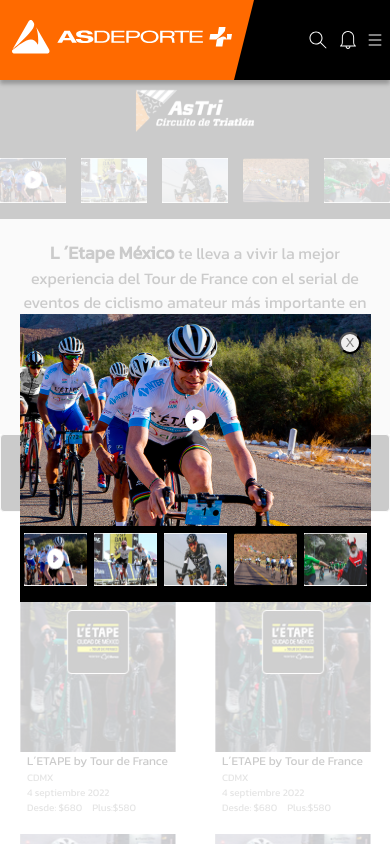
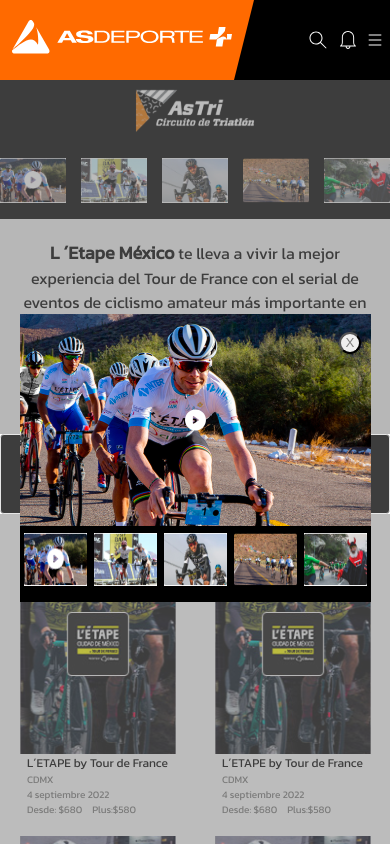
Before and after one commit to carlosalberto05/asdeporte, a Next.js app: page / in a window 390 px wide. Both pictures are taken after a click on the picture 33 px from the left and 180 px from the top of the page. Shown: the top 844 px of the page. Built offline with nearby package versions, Linux system fonts and the light colour scheme.

Commit message:
actualizacion

```diff
--- a/src/components/FloatMenu.js
+++ b/src/components/FloatMenu.js
@@ -5,9 +5,10 @@
 
 const FloatMenu = () => {
   const { isModalActive } = useContext(ModalContext);
-  const opacityClass = isModalActive ? styles.modalActive : "";
+  // const opacityClass = isModalActive ? styles.modalActive : "";
   return (
-    <div className={`${styles.containerFloatMenu} ${opacityClass}`}>
+    <div className={`${styles.containerFloatMenu}`}>
+      {isModalActive && <div className={styles.overlay} />}{" "}
       <ul>
         <li>
           <Link href="/proximos-eventos"> Próximos eventos</Link>
--- a/src/components/Footer.js
+++ b/src/components/Footer.js
@@ -4,9 +4,11 @@
 
 const Footer = () => {
   const { isModalActive } = useContext(ModalContext);
-  const opacityClass = isModalActive ? styles.modalActive : "";
+
   return (
-    <footer className={`${styles.footer} ${opacityClass}`}>
+    <footer className={styles.fter}>
+      {isModalActive && <div className={styles.overlay} />}
+      <div className={`${styles.footer}`}>
         <p>SOCIOS COMERCIALES</p>
         <div className={styles.div__container}>
           <div className={styles.container__image}>
@@ -28,6 +30,7 @@
             <img src="/assets/footer/innovasport.svg" alt="innovasport" />
           </div>
         </div>
+      </div>
     </footer>
   );
 };
--- a/src/components/Gelery.js
+++ b/src/components/Gelery.js
@@ -5,11 +5,12 @@
 
 const Gelery = () => {
   const { isModalActive } = useContext(ModalContext);
-  const opacityClass = isModalActive ? styles.modalActive : "";
+  // const opacityClass = isModalActive ? styles.modalActive : "";
 
   return (
     <>
-      <div className={`${styles.containerGalery} ${opacityClass}`}>
+      <div className={`${styles.containerGalery}`}>
+        {isModalActive && <div className={styles.overlay} />}{" "}
         <div className={styles.subContainer}>
           <img src="/assets/galery/im1.svg" alt="Imagen 1" />
           <img src="/assets/galery/im2.svg" alt="Imagen 2" />
@@ -22,7 +23,8 @@
         </div>
       </div>
 
-      <div className={`${styles.containerGaleryResponsive} ${opacityClass}`}>
+      <div className={`${styles.containerGaleryResponsive}`}>
+        {isModalActive && <div className={styles.overlay} />}{" "}
         {information.map((info) => (
           <div className={styles.containerCard} key={info.id}>
             <img src={info.image} />
--- a/src/components/SectionOne.js
+++ b/src/components/SectionOne.js
@@ -6,7 +6,8 @@
   const { isModalActive } = useContext(ModalContext);
   const opacityClass = isModalActive ? styles.modalActive : "";
   return (
-    <div className={`${styles.sectionOne} ${opacityClass}`}>
+    <div className={`${styles.sectionOne}`}>
+      {isModalActive && <div className={styles.overlay} />}{" "}
       <p className={styles.space}>
         <span>L ´Etape México</span> te lleva a vivir la mejor experiencia del
         Tour de France con el serial de eventos de ciclismo amateur más
--- a/src/components/SubNavbar.js
+++ b/src/components/SubNavbar.js
@@ -6,7 +6,7 @@
 
 const SubNavbar = () => {
   const { isModalActive, setIsModalActive } = useContext(ModalContext);
-  const opacityClass = isModalActive ? styles.modalActive : "";
+  // const opacityClass = isModalActive ? styles.modalActive : "";
 
   const handleModal = () => {
     setIsModalActive(true);
@@ -15,7 +15,9 @@
   return (
     <>
       {isModalActive && <Modal />}
-      <div className={`${styles.subnavbar} ${opacityClass}`}>
+      {/* <div className={`${styles.subnavbar} ${opacityClass}`}></div> */}
+      <div className={`${styles.subnavbar}`}>
+        {isModalActive && <div className={styles.overlay} />}{" "}
         <div className={styles.sublogo}>
           <img
             src="/assets/subnavbar/sublogo.svg"
--- a/src/styles/FloatMenu.module.scss
+++ b/src/styles/FloatMenu.module.scss
@@ -48,6 +48,21 @@
 		background: black;
 		color: white;
 		box-shadow:none;
+
+		li {
+		padding: 0px 0px;
+		// border: 1px solid red;
+		text-align: center;
+		margin: 5px;
+	}
+
+	li:hover {
+		border-radius: 2px;
+		background: var(--orange, #FF6A00);
+		padding: 0px 0px;
+		color: white;
+		cursor: pointer;
+	}
 	}
 }
 
@@ -55,3 +70,13 @@
 	opacity: 0.2;
 	pointer-events: none;
 }
+
+.overlay {
+	background-color: rgba(122, 122, 122, 0.5);
+	position: absolute;
+	top: 0;
+	left: 0;
+	width: 100%;
+	height: 100%;
+	z-index: 2;
+}
--- a/src/styles/Footer.module.scss
+++ b/src/styles/Footer.module.scss
@@ -1,7 +1,13 @@
+.fter{
+	width: 100%;
+	position: relative;
+}
+
 .footer {
 	width: 80vw;
 	margin-left: 10vw;
-	margin-bottom: 3%;
+	padding-bottom: 3%;
+
 
 	p {
 		text-align: center;
@@ -24,9 +30,15 @@
 
 }
 
-.modalActive {
-	opacity: 0.2;
-	pointer-events: none;
+
+.overlay {
+	background-color: rgba(122, 122, 122, 0.5);
+	position: absolute;
+	top: 0;
+	left: 0;
+	width: 100%;
+	height: 100%;
+	z-index: 2;
 }
 
 
--- a/src/styles/Galery.module.scss
+++ b/src/styles/Galery.module.scss
@@ -6,6 +6,7 @@
 	flex-direction: column;
 	justify-content: space-around;
 	align-items: center;
+	position: relative;
 }
 
 .subContainer {
@@ -26,9 +27,15 @@
 	display: none;
 }
 
-.modalActive {
-	opacity: 0.2;
-	pointer-events: none;
+
+.overlay {
+	background-color: rgba(122, 122, 122, 0.5);
+	position: absolute;
+	top: 0;
+	left: 0;
+	width: 100%;
+	height: 100%;
+	z-index: 2;
 }
 
 @media (max-width: 768px) {
@@ -41,7 +48,8 @@
 		justify-content: space-around;
 		flex-wrap: wrap;
 		width: 100%;
-		margin-top:5%;
+		padding-top:5%;
+		position: relative;
 
 		.containerCard{
 			display: flex;
--- a/src/styles/Home.module.scss
+++ b/src/styles/Home.module.scss
@@ -2,12 +2,13 @@
 .sectionOne{
   width: 100%;
   padding: 4%;
-  background-color: #E7E7E7;
+  background-color: #F5F5F5;
   display: flex;
   flex-direction: column;
   align-items: center;
   justify-content: center;
   text-align: center;
+  position: relative;
 
   span {
     font-weight: bold;
@@ -21,11 +22,20 @@
 
 }
 
-.modalActive {
-  opacity: 0.2;
-  pointer-events: none;
+// .modalActive {
+//   opacity: 0.2;
+//   pointer-events: none;
+// }
+
+.overlay {
+  background-color: rgba(122, 122, 122, 0.5);
+  position: absolute;
+  top: 0;
+  left: 0;
+  width: 100%;
+  height: 100%;
+  z-index: 2;
 }
-
 
 
 
--- a/src/styles/Modal.module.scss
+++ b/src/styles/Modal.module.scss
@@ -6,7 +6,7 @@
 	flex-direction: column;
 	align-items: center;
 	margin-left: 25%;
-	z-index: 1;
+	z-index: 9999;
 	margin-top: 6%;
 
 
--- a/src/styles/Subnavbar.module.scss
+++ b/src/styles/Subnavbar.module.scss
@@ -3,6 +3,8 @@
 	display: flex;
 	flex-direction: row;
 	padding: 16px 0px;
+	position: relative;
+
 
 	@media (max-width: 768px) {
 		display: flex;
@@ -74,7 +76,17 @@
 		}
 }
 
- .modalActive {
- 	opacity: 0.2;
- 	pointer-events: none;
- }
+//  .modalActive {
+//  	opacity: 0.2;
+//  	pointer-events: none;
+//  }
+
+.overlay {
+	background-color: rgba(122, 122, 122, 0.5);
+	position: absolute;
+	top: 0;
+	left: 0;
+	width: 100%;
+	height: 100%;
+	z-index: 2;
+}
```
Lines whose indentation alone changed are shown as unchanged.
